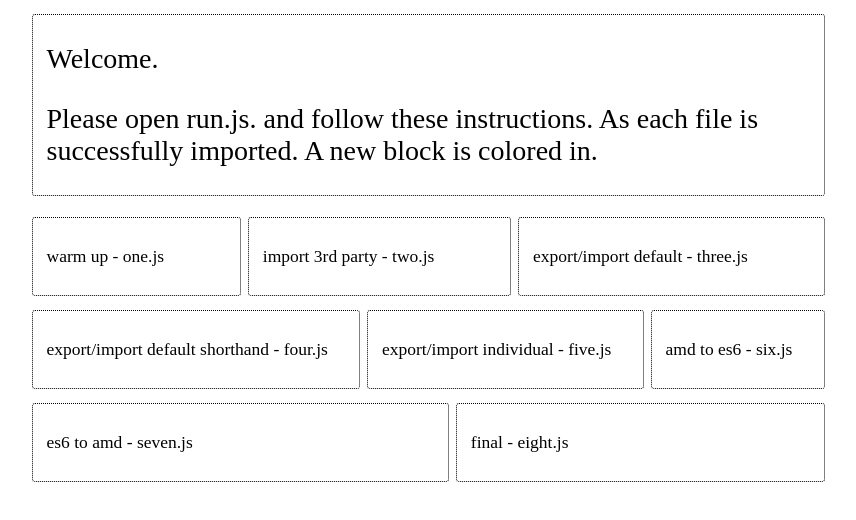
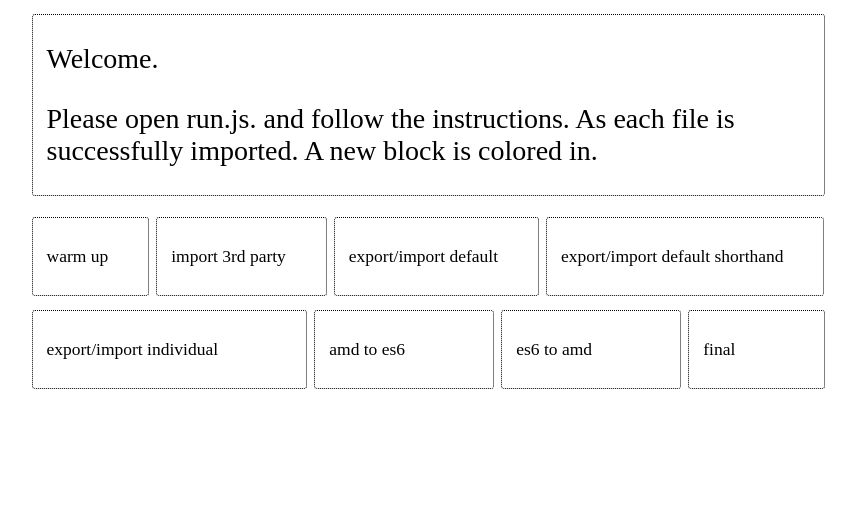
Before and after one commit to jay-medina/es2015_moduleTutorial, a website built with webpack: page index.html in a window 1280 px wide. Shown: the whole page, without its empty margins (212-1068 px from the left). Built offline with nearby package versions, Linux system fonts and the light colour scheme.

Commit message:
adding warmup exercise

```diff
--- a/app/app.css
+++ b/app/app.css
@@ -26,3 +26,7 @@ html, body {
   font-size: 1.25rem;
   flex-grow: 1;
 }
+
+.complete.one {
+  background: #80DEEA;
+}
--- a/app/exercises/one.js
+++ /dev/null
@@ -1,2 +0,0 @@
-
-console.log('hello world');
--- a/app/run.js
+++ b/app/run.js
@@ -1,4 +1,4 @@
 import './setup/intro';
 
 //uncomment each import one by one until you complete the exercise.
-//import './exercises/one';
+//import './exercises/warmup/start';
--- a/app/setup/intro.js
+++ b/app/setup/intro.js
@@ -5,7 +5,7 @@ import '../app.css';
 var template = `
   <p>Welcome.</p>
   <p>
-    Please open run.js. and follow these instructions.
+    Please open run.js. and follow the instructions.
     As each file is successfully imported. A new block is colored in.
   </p>
 `;
--- a/app/setup/starterBoard.js
+++ b/app/setup/starterBoard.js
@@ -1,18 +1,18 @@
 import $ from 'jquery';
 
 const views = [
-  'warm up - one.js',
-  'import 3rd party - two.js',
-  'export/import default - three.js',
-  'export/import default shorthand - four.js',
-  'export/import individual - five.js',
-  'amd to es6 - six.js',
-  'es6 to amd - seven.js',
-  'final - eight.js'
+  { text: 'warm up', className: 'one' },
+  { text: 'import 3rd party', className: 'two' },
+  { text: 'export/import default', className: 'three' },
+  { text: 'export/import default shorthand', className: 'four' },
+  { text: 'export/import individual', className: 'five' },
+  { text: 'amd to es6', className: 'six' },
+  { text: 'es6 to amd', className: 'seven' },
+  { text: 'final', className: 'eight' }
 ];
 
-function createView(text) {
-  return $('<div class="lesson_incomplete" />').text(text);
+function createView(view) {
+  return $(`<div class="lesson_incomplete ${view.className}" />`).text(view.text);
 }
 
 function run() {
```
Also changed, not shown: app/exercises/warmup/start.js (added, +12 -0 lines), app/setup/colorInBox.js (added, +7 -0 lines).
